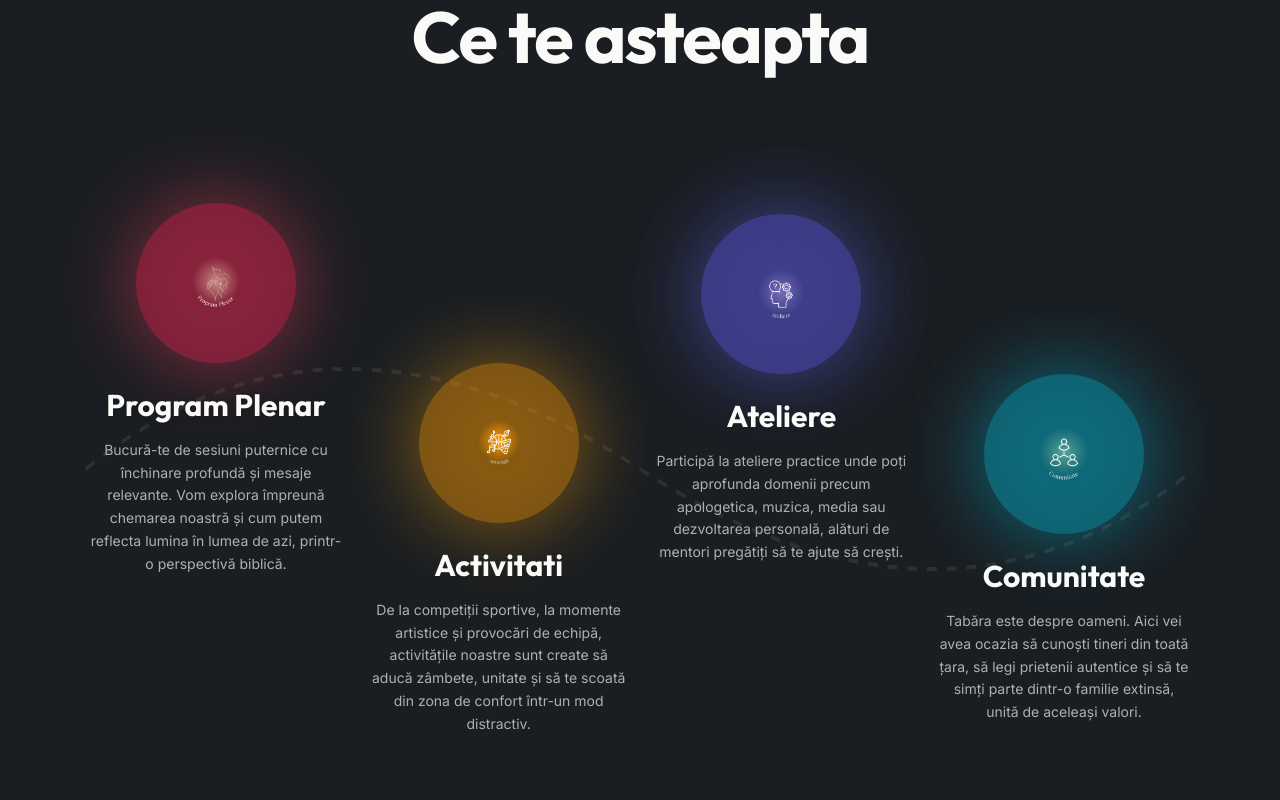
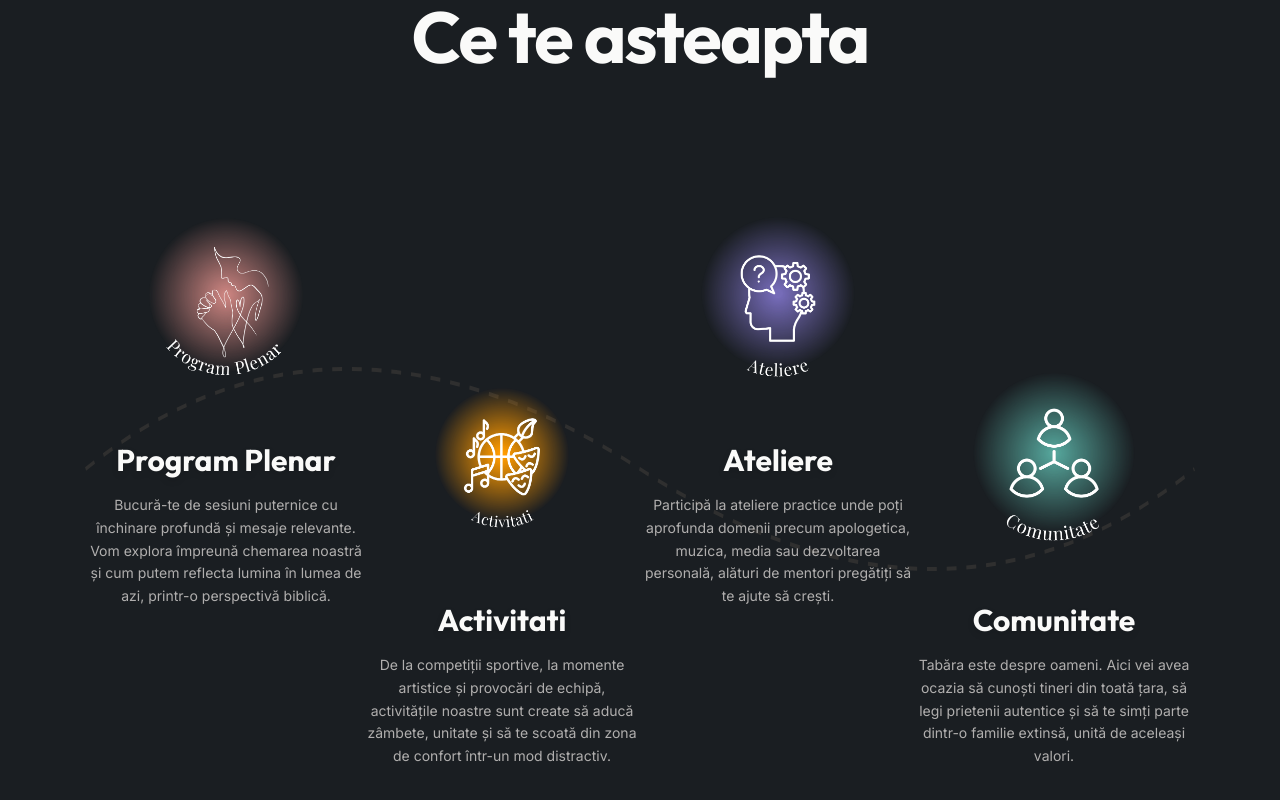
Before and after one commit to nathan05p/inspireWeb, a React (Vite) app in the folder inspireWeb-main/: page / in a window 1280 px wide. Shown: the part 3176-3976 px from the top of the page. Built offline with nearby package versions, Linux system fonts and the light colour scheme; a web font is replaced by a local one.

Commit message:
style: remove custom glow and enlarge transparent PNGs

```diff
--- a/inspireWeb-main/src/pages/camp/CampWhatToExpect.tsx
+++ b/inspireWeb-main/src/pages/camp/CampWhatToExpect.tsx
@@ -5,32 +5,24 @@ const expectData = [
     id: 'plenar',
     title: 'Program Plenar',
     img: '/6.png',
-    glow: 'bg-rose-500/40 shadow-[0_0_80px_rgba(244,63,94,0.4)]',
-    glowColor: 'rgba(244,63,94,0.6)',
     desc: 'Bucură-te de sesiuni puternice cu închinare profundă și mesaje relevante. Vom explora împreună chemarea noastră și cum putem reflecta lumina în lumea de azi, printr-o perspectivă biblică.'
   },
   {
     id: 'activitati',
     title: 'Activitati',
     img: '/7.png',
-    glow: 'bg-amber-500/40 shadow-[0_0_80px_rgba(245,158,11,0.4)]',
-    glowColor: 'rgba(245,158,11,0.6)',
     desc: 'De la competiții sportive, la momente artistice și provocări de echipă, activitățile noastre sunt create să aducă zâmbete, unitate și să te scoată din zona de confort într-un mod distractiv.'
   },
   {
     id: 'ateliere',
     title: 'Ateliere',
     img: '/8.png',
-    glow: 'bg-indigo-500/40 shadow-[0_0_80px_rgba(99,102,241,0.4)]',
-    glowColor: 'rgba(99,102,241,0.6)',
     desc: 'Participă la ateliere practice unde poți aprofunda domenii precum apologetica, muzica, media sau dezvoltarea personală, alături de mentori pregătiți să te ajute să crești.'
   },
   {
     id: 'comunitate',
     title: 'Comunitate',
     img: '/9.png',
-    glow: 'bg-cyan-500/40 shadow-[0_0_80px_rgba(6,182,212,0.4)]',
-    glowColor: 'rgba(6,182,212,0.6)',
     desc: 'Tabăra este despre oameni. Aici vei avea ocazia să cunoști tineri din toată țara, să legi prietenii autentice și să te simți parte dintr-o familie extinsă, unită de aceleași valori.'
   },
 ];
@@ -75,9 +67,8 @@ export default function CampWhatToExpect() {
 
                 {/* Node (Center) */}
                 <div className="absolute left-1/2 top-1/2 -translate-x-1/2 -translate-y-1/2 flex flex-col items-center">
-                  <div className={`relative w-28 h-28 flex items-center justify-center rounded-full ${item.glow} transition-transform duration-500 hover:scale-110`}>
-                    <div className="absolute inset-0 rounded-full blur-xl bg-current opacity-20" style={{ color: item.glowColor }} />
-                    <img src={item.img} alt={item.title} className="w-16 h-16 object-contain relative z-10 drop-shadow-md" />
+                  <div className="relative w-40 h-40 flex items-center justify-center transition-transform duration-500 hover:scale-110">
+                    <img src={item.img} alt={item.title} className="w-full h-full object-contain relative z-10" />
                   </div>
                   <h3 className="font-outfit font-bold text-2xl text-stone-50 mt-4 text-center whitespace-nowrap drop-shadow-md">
                     {item.title}
@@ -126,20 +117,19 @@ export default function CampWhatToExpect() {
                 whileInView={{ opacity: 1, scale: 1, y: isUp ? -80 : 80 }}
                 viewport={{ once: true, margin: "-100px" }}
                 transition={{ duration: 0.8, delay: index * 0.15, type: "spring" }}
-                className="relative flex flex-col items-center w-64 group"
+                className="relative flex flex-col items-center w-72 group"
               >
-                {/* Glow & Icon */}
-                <div className={`relative w-40 h-40 flex items-center justify-center rounded-full ${item.glow} transition-transform duration-500 group-hover:scale-110 cursor-default`}>
-                  <div className="absolute inset-0 rounded-full blur-2xl bg-current opacity-30" style={{ color: item.glowColor }} />
-                  <img src={item.img} alt={item.title} className="w-20 h-20 object-contain relative z-10 drop-shadow-lg transition-transform duration-500 group-hover:scale-110" />
+                {/* PNG Image */}
+                <div className="relative w-64 h-64 flex items-center justify-center transition-transform duration-500 group-hover:scale-110 cursor-default">
+                  <img src={item.img} alt={item.title} className="w-full h-full object-contain relative z-10" />
                 </div>
 
                 {/* Title */}
-                <h3 className="font-outfit font-bold text-3xl text-stone-50 mt-6 text-center drop-shadow-md">
+                <h3 className="font-outfit font-bold text-3xl text-stone-50 mt-4 text-center drop-shadow-md">
                   {item.title}
                 </h3>
 
-                {/* Desktop Text (Hidden or subtle by default, can be shown here or on hover) */}
+                {/* Desktop Text */}
                 <p className="text-stone-300 text-sm text-center leading-relaxed mt-4 opacity-80 group-hover:opacity-100 transition-opacity duration-300">
                   {item.desc}
                 </p>
```
